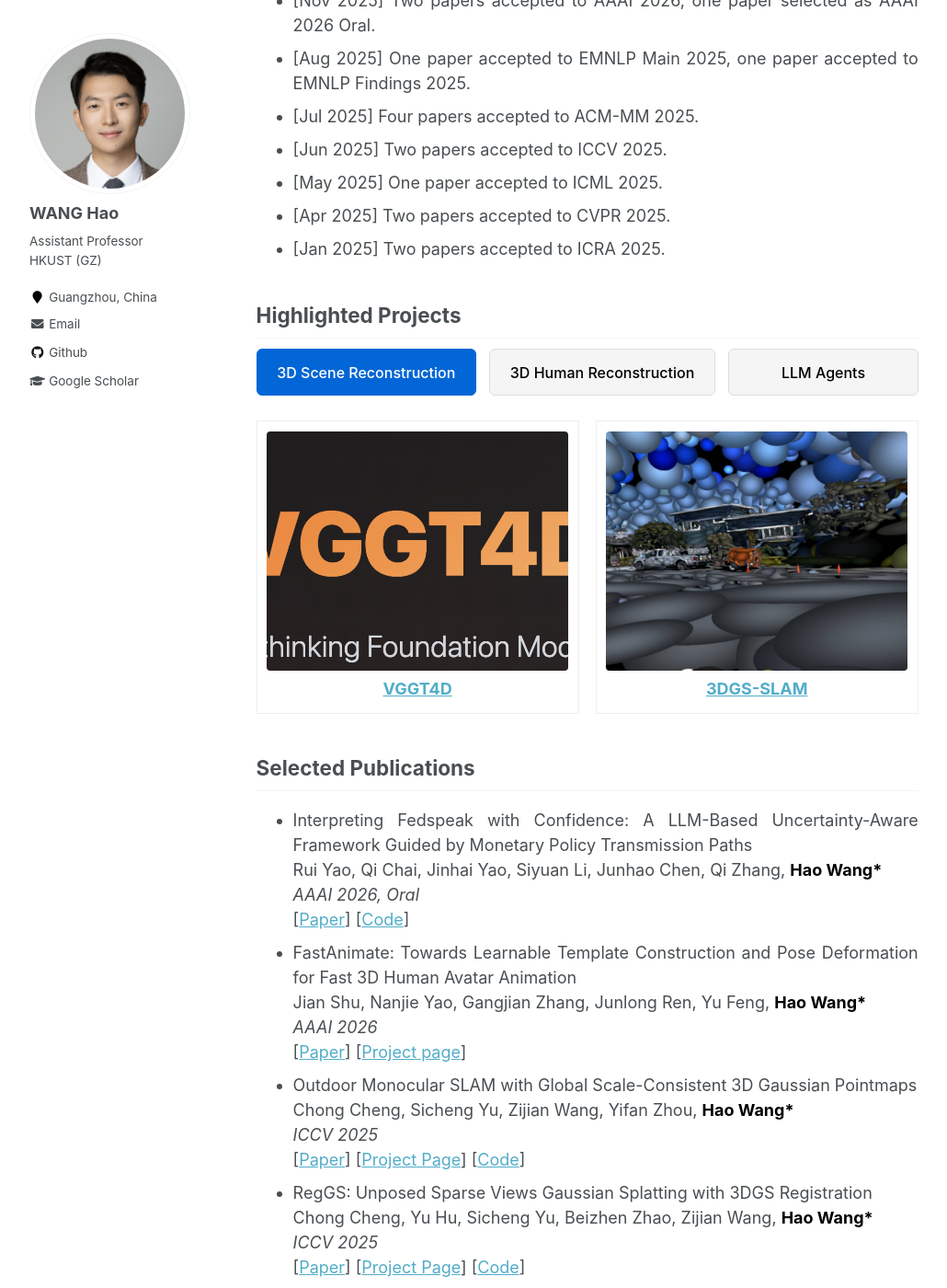
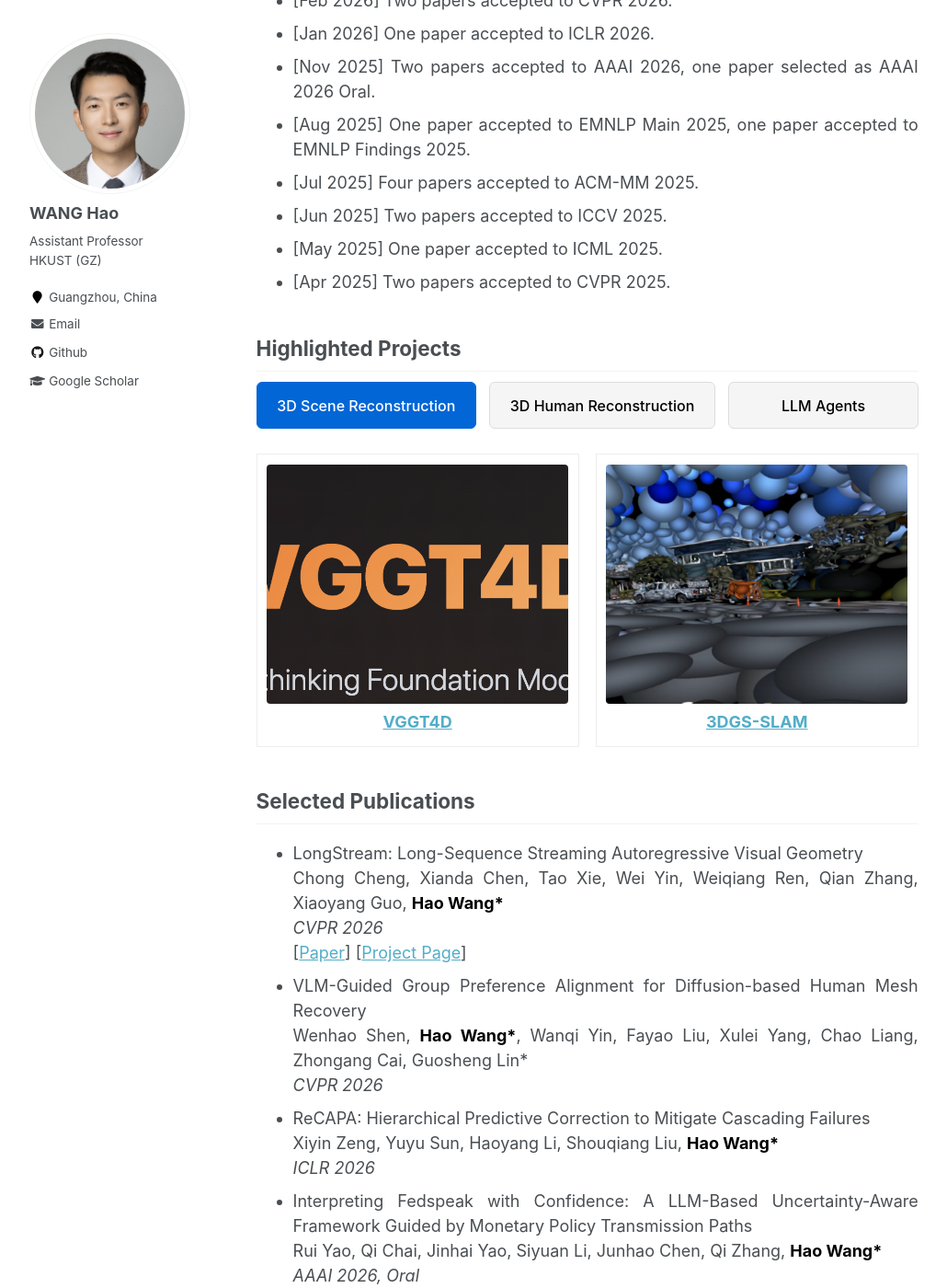
Before and after one commit to hwang1996/hwang1996.github.io, a Jekyll site: the page built from _pages/about.md, in a window 1280 px wide and 1400 px high, scrolled down 623 px. Shown: the whole window at 92% size, without its empty margins (26-1056 px from the left). Built offline with Jekyll 4.4.1, drawn with Linux system fonts in a browser that asks for light colours.

```diff
--- a/_pages/about.md
+++ b/_pages/about.md
@@ -142,13 +142,15 @@ Please check my [recruitment page](https://wanghao.tech/recruitment/). -->
 ## News
 
 
+* [Feb 2026] Two papers accepted to CVPR 2026.
+* [Jan 2026] One paper accepted to ICLR 2026.
 * [Nov 2025] Two papers accepted to AAAI 2026, one paper selected as AAAI 2026 Oral.
 * [Aug 2025] One paper accepted to EMNLP Main 2025, one paper accepted to EMNLP Findings 2025.
 * [Jul 2025] Four papers accepted to ACM-MM 2025.
 * [Jun 2025] Two papers accepted to ICCV 2025.
 * [May 2025] One paper accepted to ICML 2025.
 * [Apr 2025] Two papers accepted to CVPR 2025.
-* [Jan 2025] Two papers accepted to ICRA 2025.
+<!-- * [Jan 2025] Two papers accepted to ICRA 2025. -->
 
 <!-- * [Oct 2023] Our paper on LLM agents in Avalon gameplay is released!
 * [Feb 2023] Our paper is accepted to CVPR 2023.
@@ -265,6 +267,34 @@ document.addEventListener('DOMContentLoaded', function () {
 ## Selected Publications
 
 <ul>
+
+<li>
+  LongStream: Long-Sequence Streaming Autoregressive Visual Geometry
+  <br/>
+  Chong Cheng, Xianda Chen, Tao Xie, Wei Yin, Weiqiang Ren, Qian Zhang, Xiaoyang Guo,
+  <strong><font color="black">Hao Wang*</font></strong>
+  <br/><i>CVPR 2026</i> <br>
+  [<a href="https://arxiv.org/abs/2602.13172">Paper</a>] [<a href="https://3dagentworld.github.io/longstream/">Project Page</a>]
+</li>
+
+<li>
+  VLM-Guided Group Preference Alignment for Diffusion-based Human Mesh Recovery
+  <br/>
+  Wenhao Shen,
+  <strong><font color="black">Hao Wang*</font></strong>, Wanqi Yin, Fayao Liu, Xulei Yang, Chao Liang, Zhongang Cai, Guosheng Lin*
+  <br/><i>CVPR 2026</i> <br>
+  <!-- [<a href="https://arxiv.org/abs/2508.08001">Paper</a>] [<a href="https://github.com/yuuki20001/FOMC-sentiment-path">Code</a>] -->
+</li>
+
+
+<li>
+  ReCAPA: Hierarchical Predictive Correction to Mitigate Cascading Failures
+  <br/>
+  Xiyin Zeng, Yuyu Sun, Haoyang Li, Shouqiang Liu,
+  <strong><font color="black">Hao Wang*</font></strong>
+  <br/><i>ICLR 2026</i> <br>
+  <!-- [<a href="https://arxiv.org/abs/2508.08001">Paper</a>] [<a href="https://github.com/yuuki20001/FOMC-sentiment-path">Code</a>] -->
+</li>
 
 
 <li>
```
Also changed, not shown: 5 other files.
